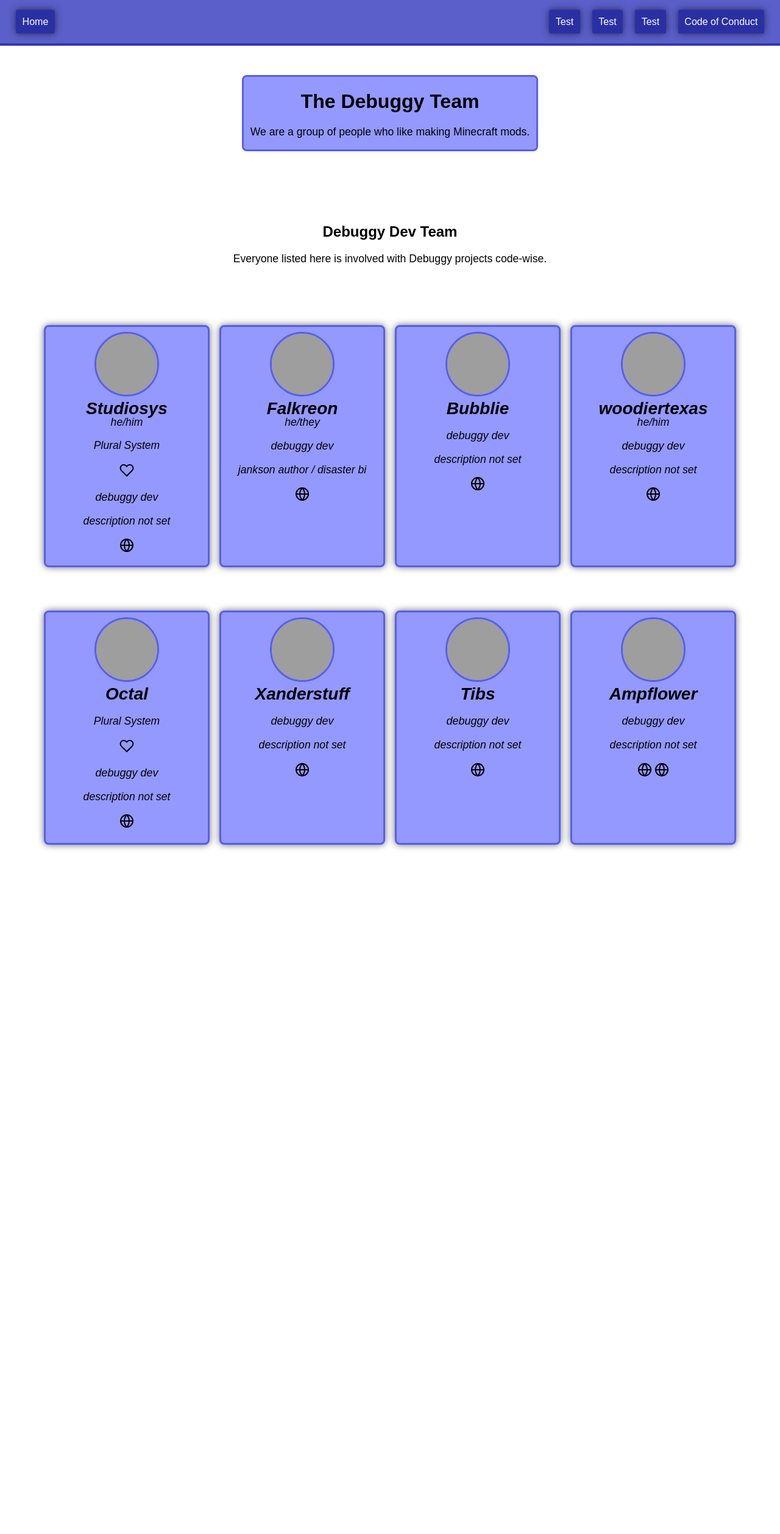
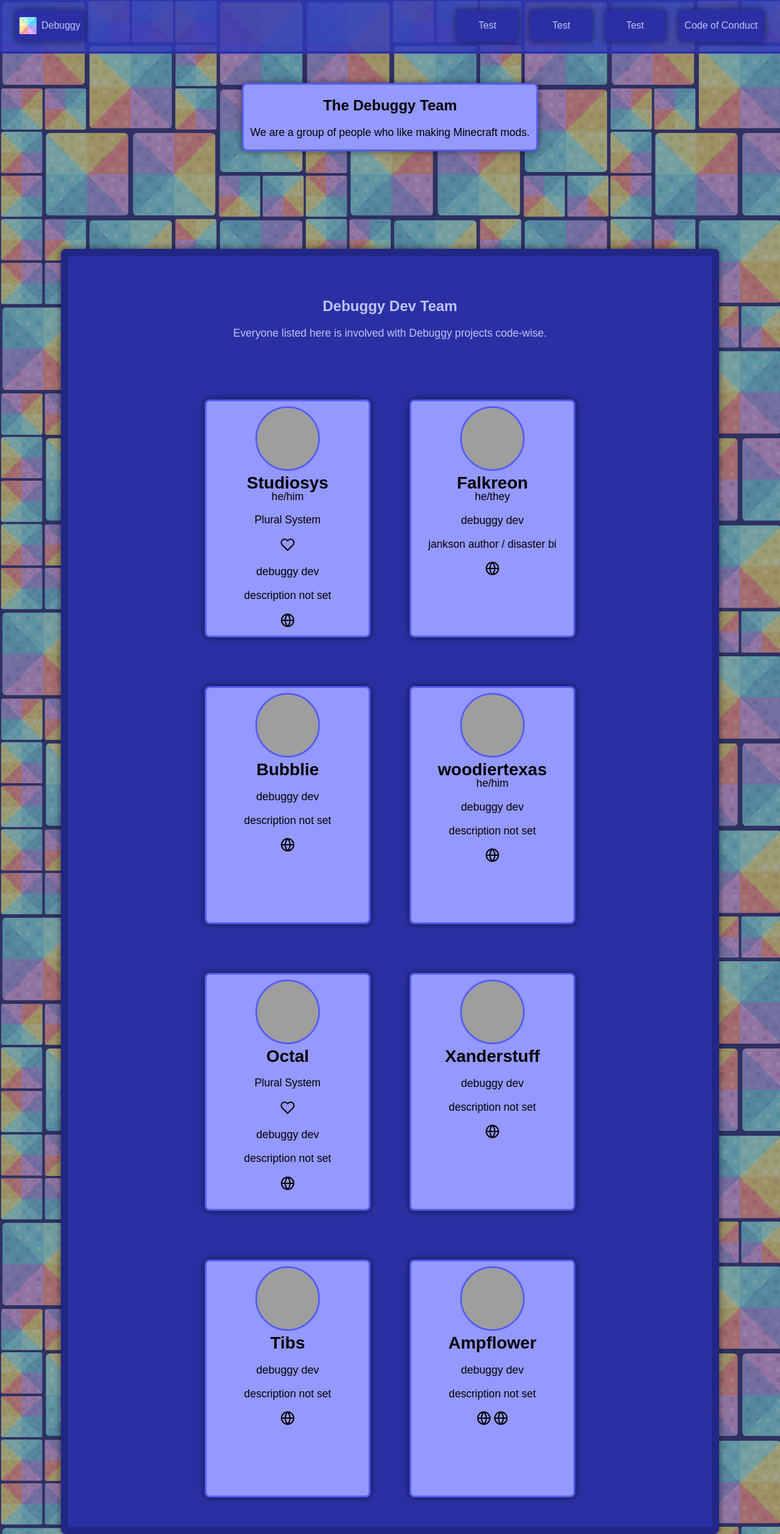
Before and after one commit to maximumpower55/debuggyteam.github.io, a Jekyll site: the page built from index.html, in a window 1280 px wide, cut to the strip 0-2515 px from the top of the page. Shown: the whole strip at 61% size. Built offline with Jekyll 4.4.1, drawn with Linux system fonts in a browser that asks for light colours; before the commit the page ends 1421 px from its top, so only the background shows below that; grey boxes are pictures that could not be loaded.

Commit message:
Bigger navbar, bettter home button, background

```diff
--- a/_data/navigation.yml
+++ b/_data/navigation.yml
@@ -1,5 +1,3 @@
-- name: Home
-  link: /
 - name: Test
   link: /
 - name: Test
--- a/_includes/navigation.html
+++ b/_includes/navigation.html
@@ -1,7 +1,12 @@
 <nav>
+	<a class="home" href="/">
+		<img alt="Home" width="28" height="28" src="/assets/debuggy.svg">
+		<span>Debuggy</span>
+	</a>
+
 	{% for item in site.data.navigation %}
 	{% capture htmllink %} {{item.link}}.html {% endcapture %}
-	<a href="{{item.link}}" {% if page.url==item.link or page.url==htmllink %} class="current" {%endif%}>
+	<a class="button" href="{{item.link}}" {% if page.url==item.link or page.url==htmllink %} class="current" {%endif%}>
 		{{item.name}}
 	</a>
 	{% endfor %}
--- a/_sass/colors.scss
+++ b/_sass/colors.scss
@@ -1,22 +1,21 @@
 :root {
-    /* Common colors */
-    --debuggy-dark-blue: rgb(42, 48, 163);
-    --debuggy-blue: rgb(49, 56, 188);
-    --debuggy-light-blue: rgb(52, 59, 201);
-
     /* Main site colors */
-    --background-color: hsl(0, 0%, 100%);
+    --background-color: rgb(34, 39, 133);
     --navbar-color: rgb(49, 56, 188, .8);
     --navbar-border-color: rgb(42, 48, 163, .8);
 
     /* Text and links */
     --link-color: hsl(240, 100%, 50%);
     --link-color-hover: hsl(177, 70%, 41%);
-    --text-color: hsl(0, 0%, 0%);
+    --text-color: rgb(192, 195, 248);
 
     /* Miscellaneous Colors */
-    --debuggy-team: hsl(237, 100%, 79%);
-    --debuggy-team-border: hsl(237, 84%, 64%);
+    --debuggy-dark-blue: rgb(42, 48, 163);
+    --debuggy-blue: rgb(49, 56, 188);
+    --debuggy-light-blue: rgb(52, 59, 201);
+
+    --card-color: hsl(237, 100%, 79%);
+    --card-border-color: hsl(237, 84%, 64%);
 
     --debuggy-moderation: hsl(9, 69%, 68%);
     --debuggy-moderation-border: hsl(9, 64%, 55%);
--- a/_sass/navigation.scss
+++ b/_sass/navigation.scss
@@ -7,15 +7,41 @@
 
 	display: flex;
 	flex-direction: row;
+	min-height: 3.25rem;
 
 	border-bottom: 3pt solid var(--navbar-border-color);
 	background-color: var(--navbar-color);
 
-	li {
-		display: inline;
+	.home {
+		align-items: center;
+		justify-content: center;
+		display: flex;
+		min-width: 7rem;
+		margin: 0px 10px;
+		text-decoration: none;
+
+		box-shadow: rgba(0, 0, 0, 0.58) 0px 0px 9pt;
+		transition: all 250ms ease 0s;
+		background-color: var(--debuggy-dark-blue);
+		border-radius: 3px;
+		color: var(--text-color);
+
+		&:hover {
+			box-shadow: rgba(69, 69, 70, 0.47) 0px 0px 12pt;
+			background-color: var(--debuggy-light-blue);
+		}
+
+		span {
+			padding-left: 0.5rem;
+		}
 	}
 
-	a {
+	.button {
+		align-items: center;
+		justify-content: center;
+		display: flex;
+		min-width: 5rem;
+
 		padding: 10.6px;
 		box-shadow: rgba(0, 0, 0, 0.58) 0px 0px 9pt;
 		border: 0px;
@@ -23,13 +49,12 @@
 		border-radius: 3px;
 		margin: 0px 10px;
 		transition: all 250ms ease 0s;
-		color: white;
+		color: var(--text-color);
 		background-color: var(--debuggy-dark-blue);
 		text-decoration: none;
 
 		&:hover {
 			box-shadow: rgba(69, 69, 70, 0.47) 0px 0px 12pt;
-			color: white;
 			background-color: var(--debuggy-light-blue);
 		}
 	}
--- a/assets/css/style.scss
+++ b/assets/css/style.scss
@@ -11,6 +11,7 @@
 
 h1, h2, p, li, a {
 	font-family: var(--font);
+	text-rendering: optimizeLegibility;
 }
 
 p {
@@ -27,7 +28,6 @@
 
 main {
 	min-height: 100%;
-	max-width: 90em;
 	margin-inline: auto;
 	text-align: center;
 }
@@ -40,6 +40,36 @@
 /** Fix annoying padding */
 body {
 	margin: 0;
+
+	background-color: var(--background-color);
+	background-image: url("../background.png");
+	background-repeat: repeat;
+	background-size: 500px;
+}
+
+.section {
+
+	display: block;
+	padding: 3rem;
+
+}
+
+.solid {
+
+	box-shadow: rgba(0, 0, 0, 0.58) 0px 0px 9pt;
+	background-color: var(--debuggy-dark-blue);
+	color: var(--text-color);
+	border: 12px solid var(--background-color);
+	border-radius: 8px;
+	margin-left: 100px;
+	margin-right: 100px;
+
+}
+
+.below {
+
+	margin-top: 7rem;
+
 }
 
 /** Lists don't play super well with being centered */
@@ -49,21 +79,11 @@
 	text-align: left;
 }
 
-.home {
-
-	justify-content: center;
-	padding: 3rem;
-
-	.dev-team-text {
-		margin-top: 10%;
-	}
-
-}
-
 .home-card {
 
-	background-color: var(--debuggy-team);
-	border: 3px solid var(--debuggy-team-border);
+	box-shadow: rgba(0, 0, 0, 0.58) 0px 0px 9pt;
+	background-color: var(--card-color);
+	border: 3px solid var(--card-border-color);
 
 	max-width: 30rem;
 	margin-left: auto;
@@ -73,6 +93,8 @@
 }
 
 .profiles {
+
+	color: black;
 
 	h1 {
 		margin: 0;
@@ -148,15 +170,15 @@
 	}
 
 	.profile-card {
-		background-color: var(--debuggy-team);
-		border: 3px solid var(--debuggy-team-border);
+		background-color: var(--card-color);
+		border: 3px solid var(--card-border-color);
 
-		margin: 5rem 0.5rem 0;
-		height: 80%;
+		margin: 5rem 2rem 0;
+		height: 23rem;
 	}
 
 	.profile-picture {
-		border: 3px solid var(--debuggy-team-border);
+		border: 3px solid var(--card-border-color);
 	}
 }
 
@@ -189,7 +211,7 @@
 	border: none;
 	padding: 15px 32px;
 	color: var(--text-color);
-	background-color: var(--debuggy-team);
+	background-color: var(--card-color);
 
 	&:hover {
 		filter: saturate(200%);
--- a/index.html
+++ b/index.html
@@ -5,20 +5,20 @@
 
 <script src="https://unpkg.com/feather-icons"></script>
 
-<div class="home">
+<section class="section">
 	<div class="home-card">
 		<h1>The Debuggy Team</h1>
 		<p>We are a group of people who like making Minecraft mods.</p>
 	</div>
+</section>
 
-	<div class="dev-team-text">
+<section class="section solid below">
+	<main>
 		<h2>Debuggy Dev Team</h2>
 		<p>Everyone listed here is involved with Debuggy projects code-wise.</p>
-	</div>
 
 		<div class="profiles dev-team">
 			{% for card in site.data.members %}
-		<i>
 				<div class="profile-card">
 					{% if card.social.pfp-override %}
 					<img class="profile-picture" src="{{card.social.pfp-override}}" alt="{{card.name}}'s profile picture">
@@ -41,7 +41,7 @@
 						</div>
 						{% else %}
 						{% for member in card.plural-system-members %}
-					<i><img src="{{card.social.profile-picture-url}}"></i>
+						<img src="{{card.social.profile-picture-url}}">
 						{% endfor %}
 						{% endif %}
 					</div>
@@ -62,10 +62,10 @@
 					{% endfor %}
 					{% endif %}
 				</div>
-		</i>
 			{% endfor %}
 		</div>
-</div>
+	</main>
+</section>
 
 
 <!--
```
Also changed, not shown: assets/background.png (added), assets/debuggy.svg (added). Lines whose indentation alone changed are shown as unchanged.
